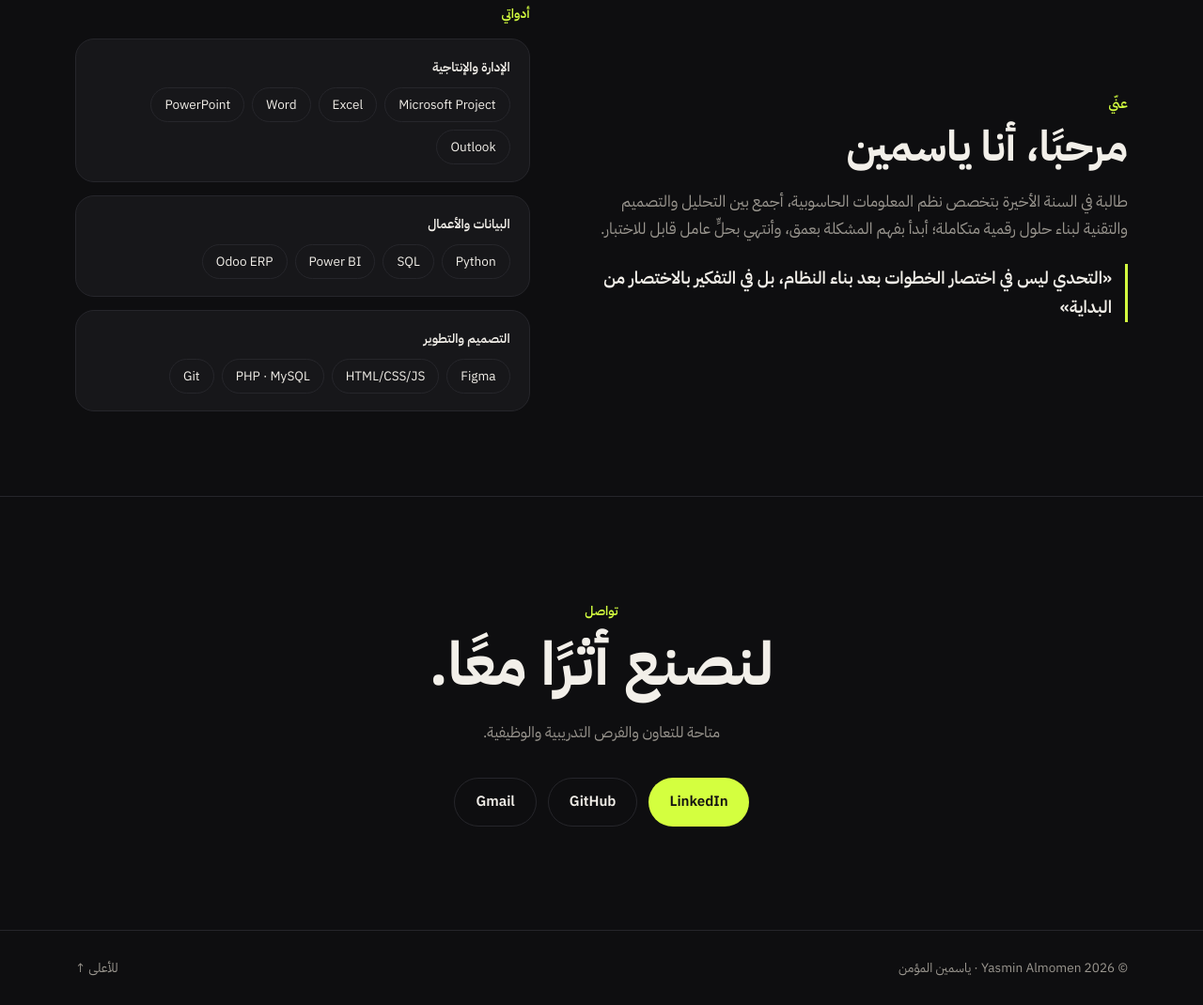
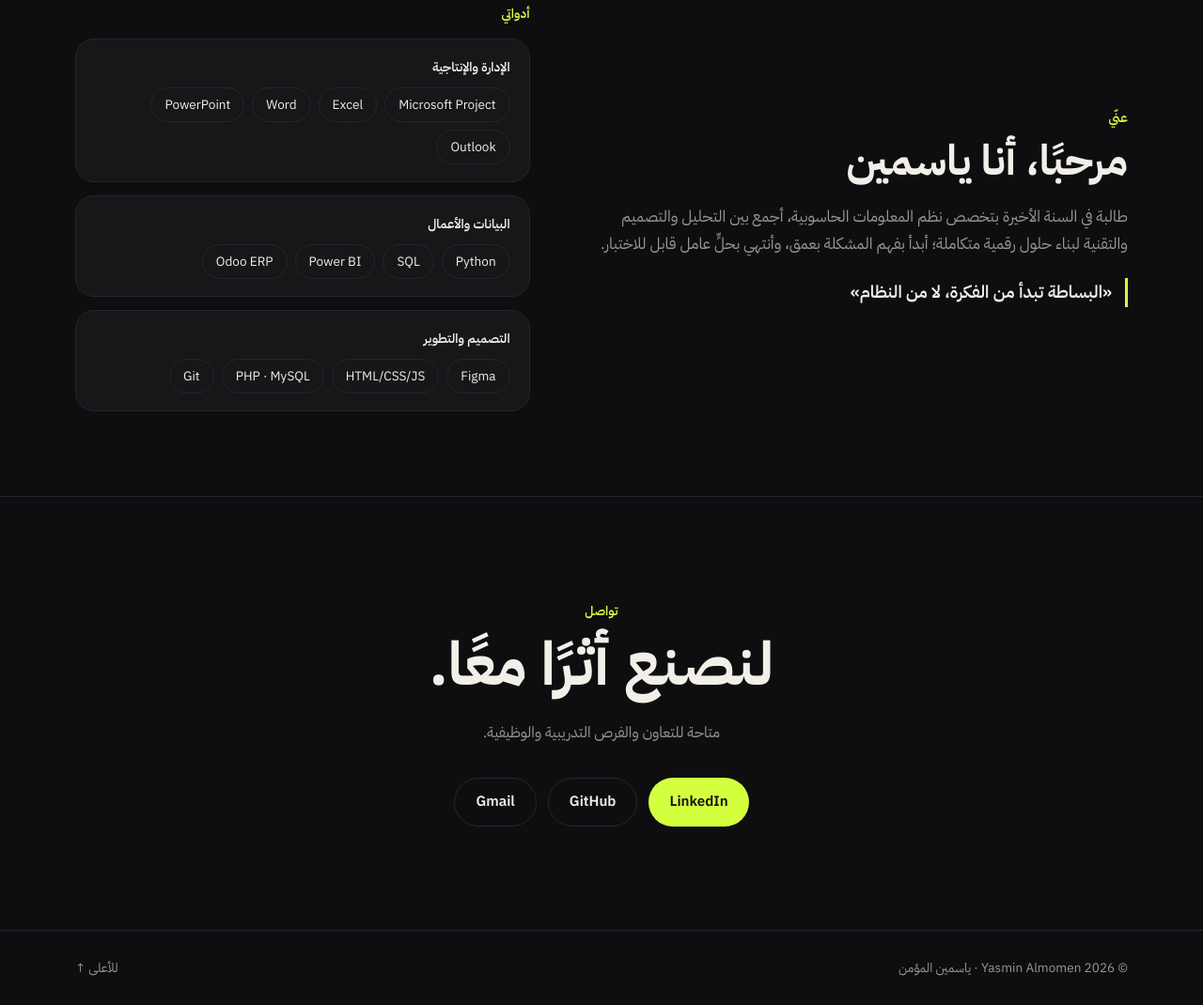
Before and after one commit to yaass24/Portfolio, a plain HTML site: page index.html in a window 1280 px wide. Shown: the part 3836-4906 px from the top of the page at 94% size. Drawn offline with Linux system fonts and the light colour scheme.

Commit message:
Update motto
Co-Authored-By: Claude Opus 5.5 <noreply@anthropic.com>
Claude-Session: https://claude.ai/code/session_01YVM5WAZpaxDpRP2ugmrtrv

```diff
--- a/index.html
+++ b/index.html
@@ -276,7 +276,7 @@
         <div class="eyebrow"><span class="ar">عنّي</span><span class="en">About</span></div>
         <h2><span class="ar">مرحبًا، أنا ياسمين</span><span class="en">Hi, I'm Yasmin</span></h2>
         <p><span class="ar">طالبة في السنة الأخيرة بتخصص نظم المعلومات الحاسوبية، أجمع بين التحليل والتصميم والتقنية لبناء حلول رقمية متكاملة؛ أبدأ بفهم المشكلة بعمق، وأنتهي بحلٍّ عامل قابل للاختبار.</span><span class="en">A final-year Computer Information Systems student who brings analysis, design and technology together to build complete digital solutions. I start by deeply understanding the problem and finish with a working, testable solution.</span></p>
-        <p class="quote-line"><span class="ar">«التحدي ليس في اختصار الخطوات بعد بناء النظام، بل في التفكير بالاختصار من البداية»</span><span class="en">“The challenge isn’t cutting steps after a system is built; it’s designing for simplicity from the very start.”</span></p>
+        <p class="quote-line"><span class="ar">«البساطة تبدأ من الفكرة، لا من النظام»</span><span class="en">“Simplicity starts with the idea, not the system.”</span></p>
       </div>
       <div class="r">
         <div class="eyebrow"><span class="ar">أدواتي</span><span class="en">Tools</span></div>
```
